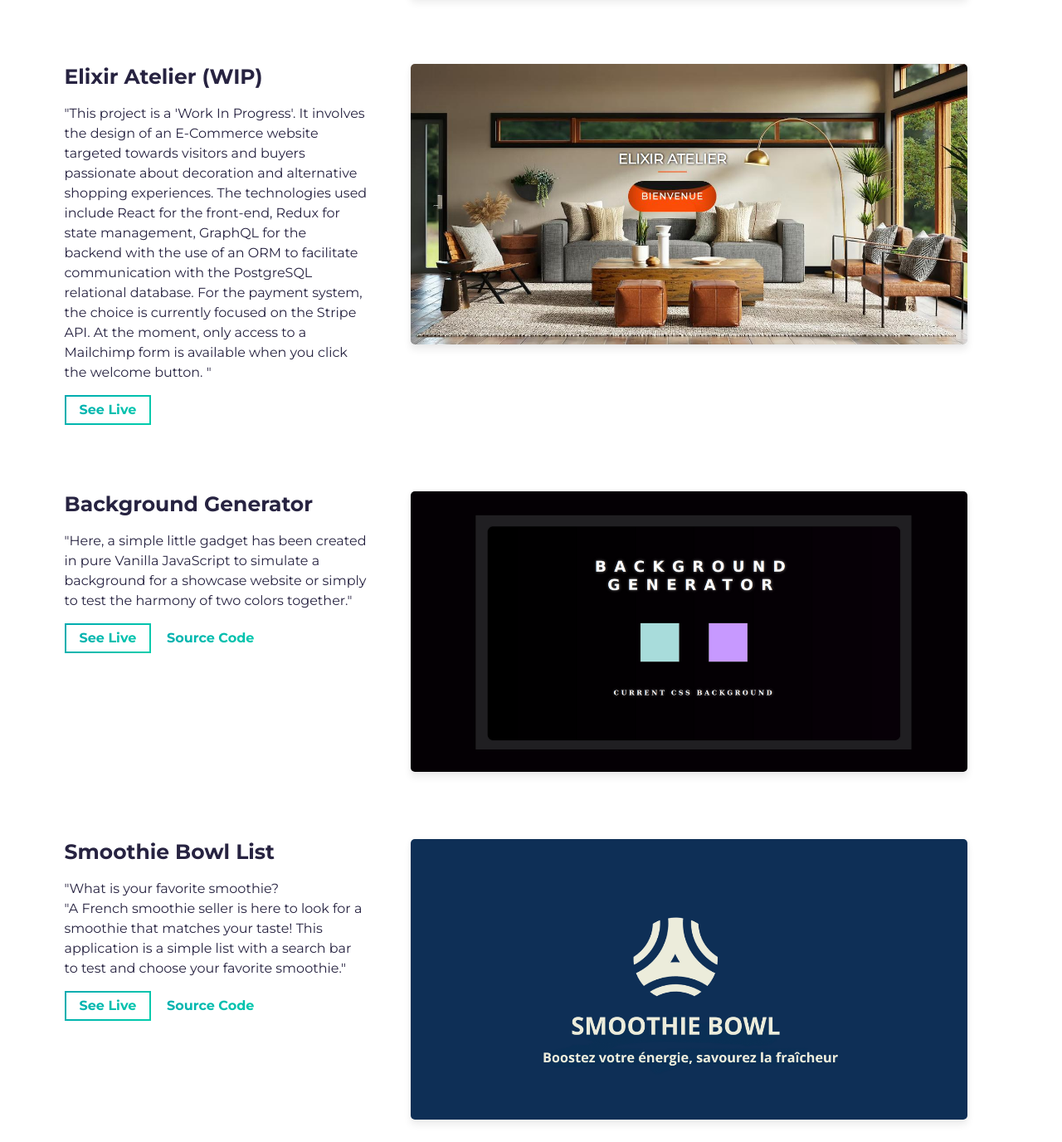
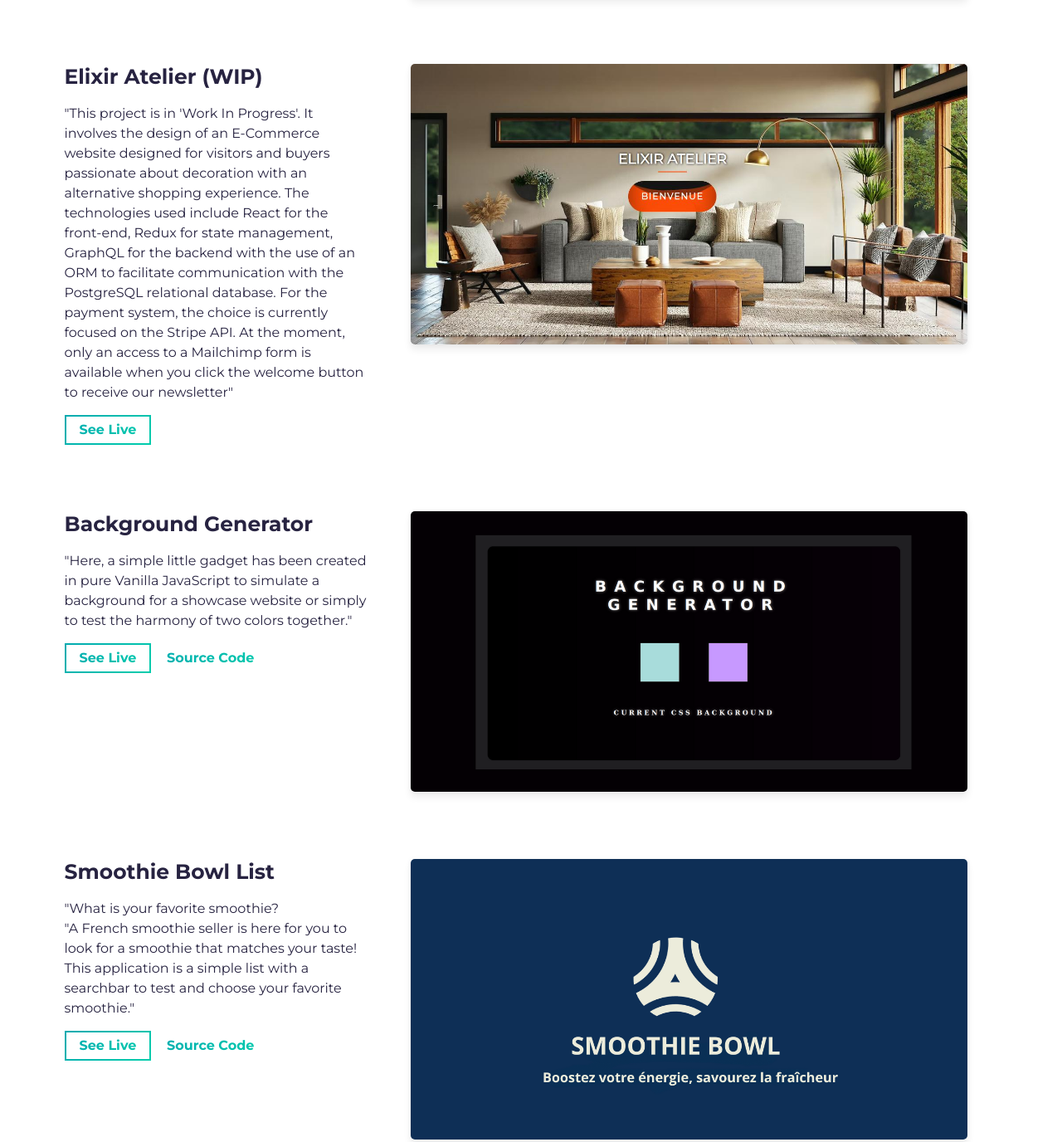
Before and after one commit to AnaisRevellat/portfolio_2024, a website built with Parcel: page src/index.html in a window 1280 px wide. Shown: the part 1962-3338 px from the top of the page at 83% size. Built offline with nearby package versions, Linux system fonts and the light colour scheme.

Commit message:
fixing sentences

```diff
--- a/src/index.html
+++ b/src/index.html
@@ -168,16 +168,16 @@
                 </h3>
                 <div>
                   <p class="mb-4">
-                    "This project is a 'Work In Progress'. It involves the
-                    design of an E-Commerce website targeted towards visitors
-                    and buyers passionate about decoration and alternative
-                    shopping experiences. The technologies used include React
+                    "This project is in 'Work In Progress'. It involves the
+                    design of an E-Commerce website designed for visitors
+                    and buyers passionate about decoration with an alternative
+                    shopping experience. The technologies used include React
                     for the front-end, Redux for state management, GraphQL for
                     the backend with the use of an ORM to facilitate
                     communication with the PostgreSQL relational database. For
                     the payment system, the choice is currently focused on the
-                    Stripe API. At the moment, only access to a Mailchimp form
-                    is available when you click the welcome button. "
+                    Stripe API. At the moment, only an access to a Mailchimp form
+                    is available when you click the welcome button to receive our newsletter"
                   </p>
                 </div>
                 <a
@@ -276,9 +276,9 @@
                   <p class="mb-4">
                     "What is your favorite smoothie?
                     <br />
-                    "A French smoothie seller is here to look for a smoothie
+                    "A French smoothie seller is here for you to look for a smoothie
                     that matches your taste! This application is a simple list
-                    with a search bar to test and choose your favorite
+                    with a searchbar to test and choose your favorite
                     smoothie."
                   </p>
                 </div>
```
